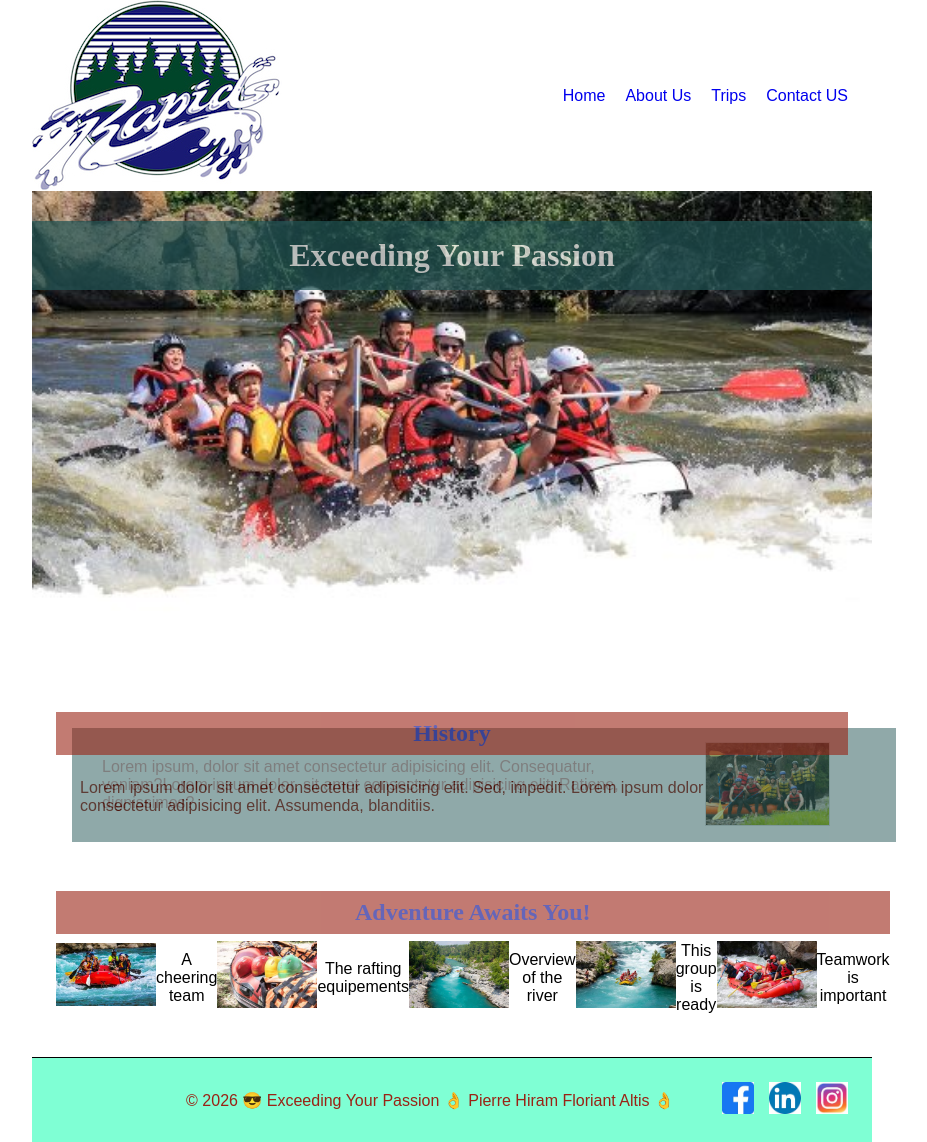
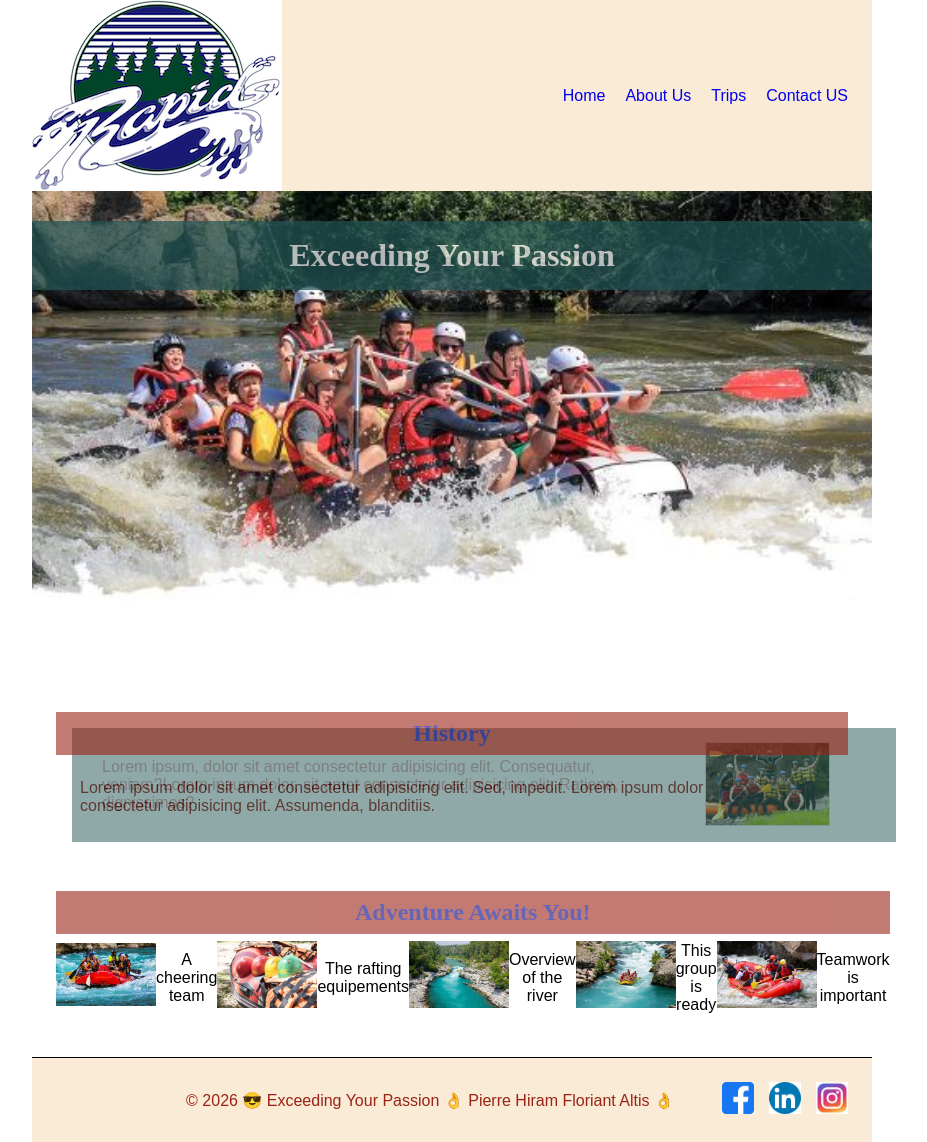
Before and after one commit to Ramyflo/wdd130, a plain HTML site: page wwr/about.html in a window 1280 px wide. Shown: the whole page, without its empty margins (188-1115 px from the left). Drawn offline with Linux system fonts and the light colour scheme.

Commit message:
added to the rafting page

```diff
--- a/wwr/styles/rafting.css
+++ b/wwr/styles/rafting.css
@@ -8,7 +8,7 @@
 }
 
 header {
-    background-color: var(--primary-color);
+    background-color: antiquewhite;
     color: var(--accent2-color);
     display: flex;
     justify-content: space-between;
@@ -168,6 +168,6 @@ footer {
     display: flex;
     align-items: center;
     justify-content: right;
-    background-color: aquamarine;
+    background-color: antiquewhite;
     padding: 1.5;
 }
```
